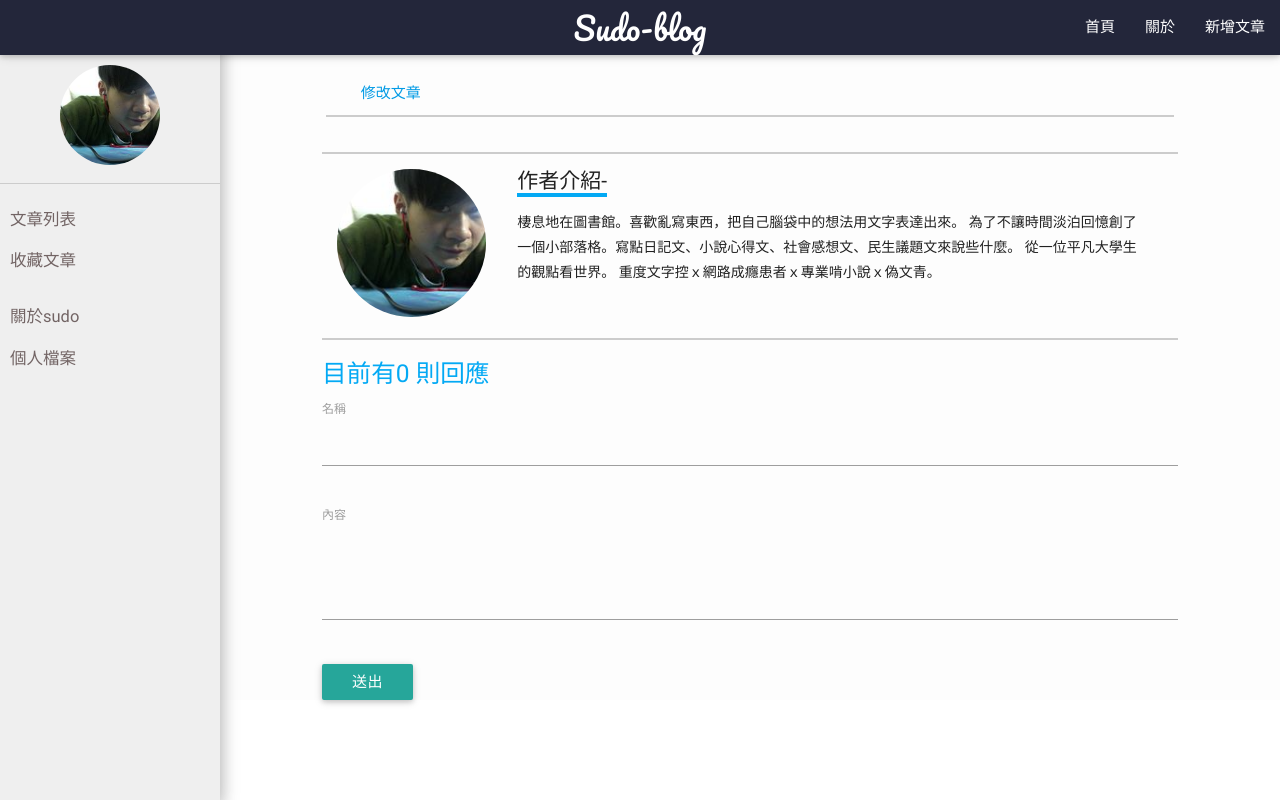
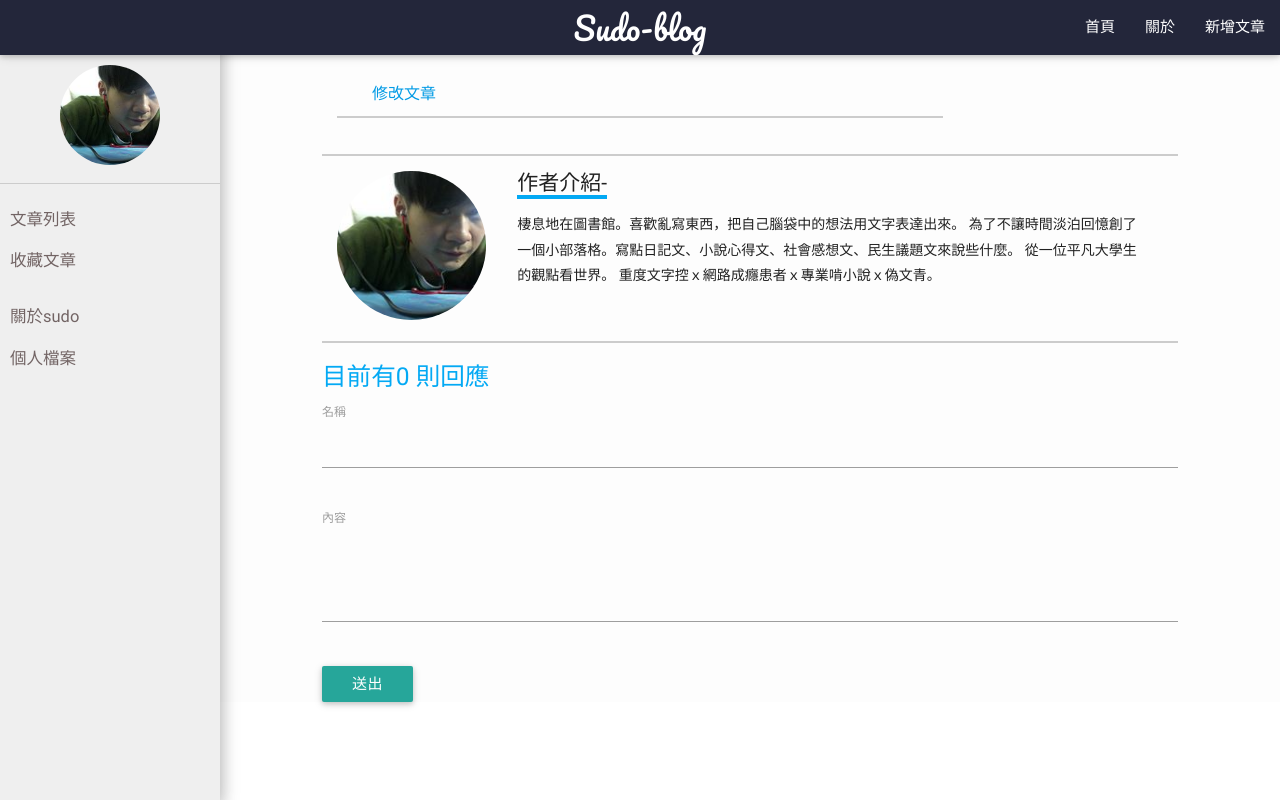
Before and after one commit to abalone0204/sudo-blog, a Rails app: template app/views/posts/show.html.erb in a window 1280 px wide. Run offline with Rails 7, Linux system fonts and the light colour scheme; the template is opened without the code that fills it, so the values that code supplies are empty; style sheets or scripts are compiled from the project's sources; some libraries are stand-ins or nearby versions.

Commit message:
fix the layout

```diff
--- a/app/views/posts/show.html.erb
+++ b/app/views/posts/show.html.erb
@@ -1,5 +1,5 @@
-
 <div class="row">
+  <div class="article col s12 m12 l9">
     <div class="article-heading">
       <h4><%= @post.title %></h4>
       <%= link_to '修改文章', edit_post_path %>
@@ -7,7 +7,7 @@
     <div class="article-content">
       <%= simple_format(@post.content) %>
     </div>
-
+  </div>
 </div>
 
 <div class="row">
@@ -27,3 +27,4 @@
   <h5>目前有<%= @post.comments.count %> 則回應</h5>
   <%= render @post.comments %>
   <%= render 'comments/form' %>
+</div>
```
Lines whose indentation alone changed are shown as unchanged.
